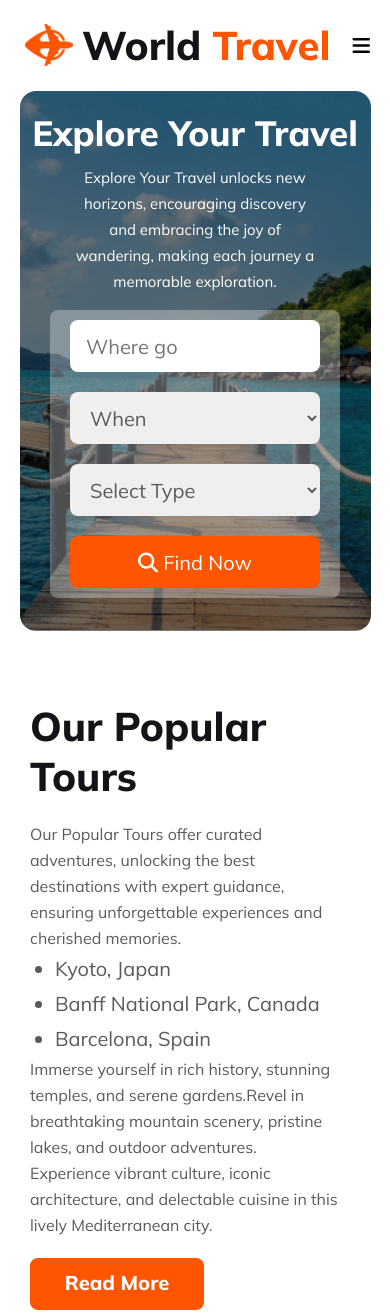
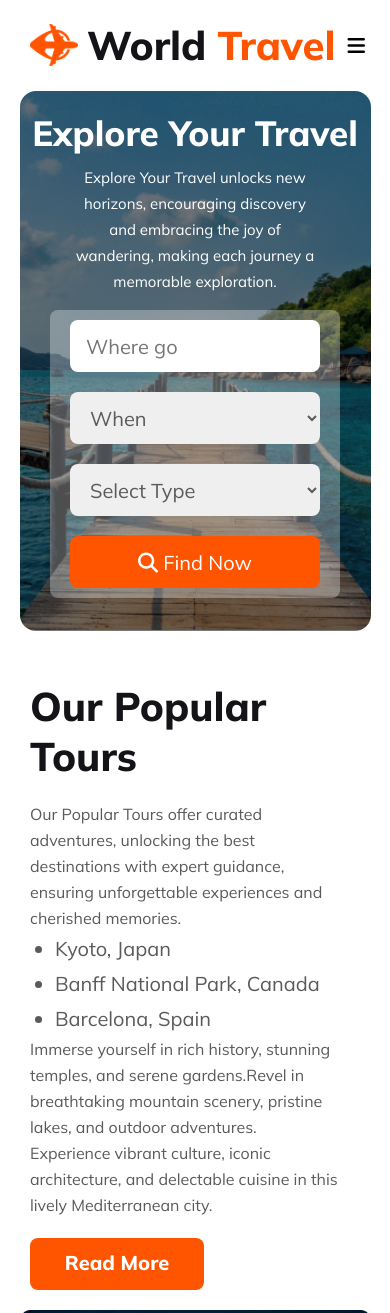
Before and after one commit to muhammadsaif7717/PHero-Assaignment-2, a plain HTML site: page index.html in a window 390 px wide. Shown: the top 1313 px of the page. Drawn offline with Linux system fonts and the light colour scheme.

Commit message:
Fixed nav bugs & finished this assaignment 2

```diff
--- a/media.css
+++ b/media.css
@@ -12,7 +12,10 @@
         display: none;
     }
     nav .logo{
-        margin-left: 15px;
+        margin-left: 20px;
+    }
+    nav .three-line{
+        margin-right: 25px;
     }
     nav .logo h1{
         padding: 20px 10px;
@@ -62,12 +65,13 @@
         margin: 40px 0;
     }
     .tours-texts{
-        margin: 30px;
+        margin: 10px 30px;
+        margin-bottom: 20px;
     }
     .tours-img img{
         width: 90%;
         display: block;
-        margin: 0 auto
+        margin: 0 auto;
     }
 
     /* section Destination */
```
